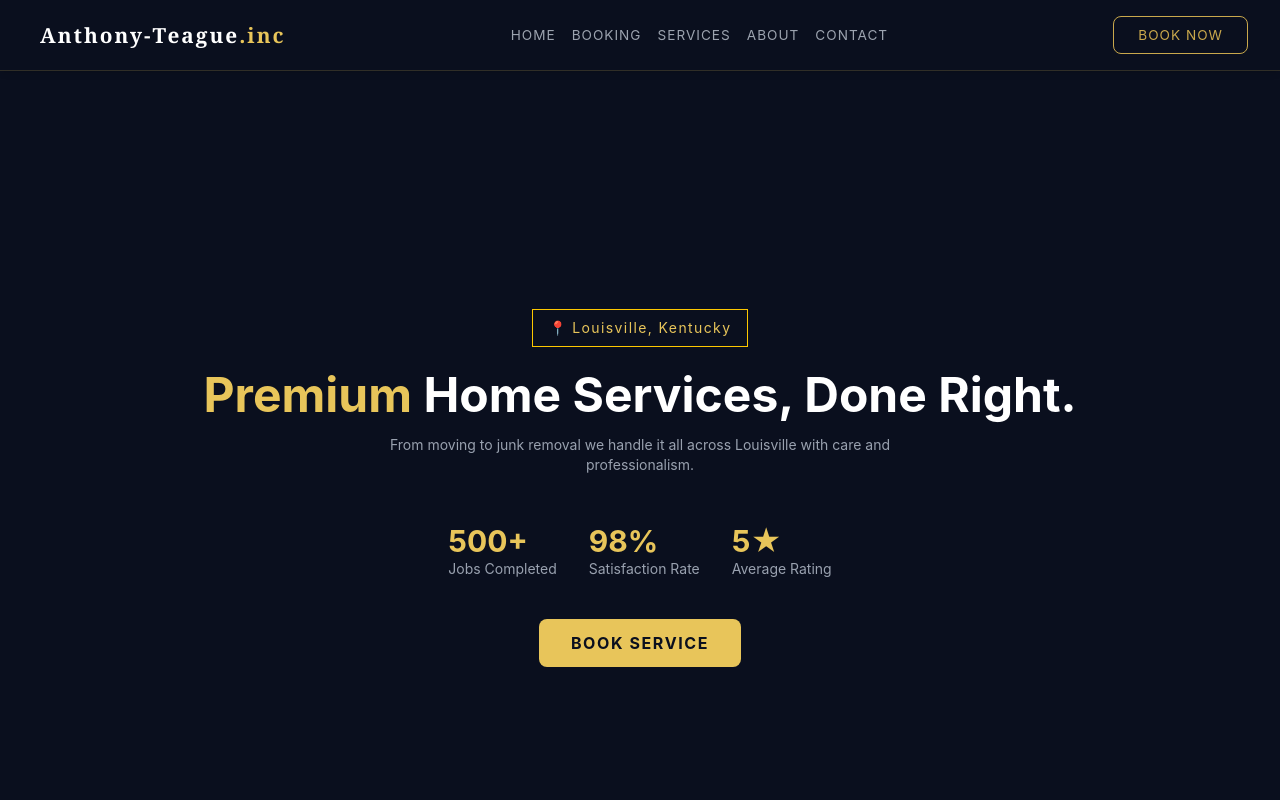
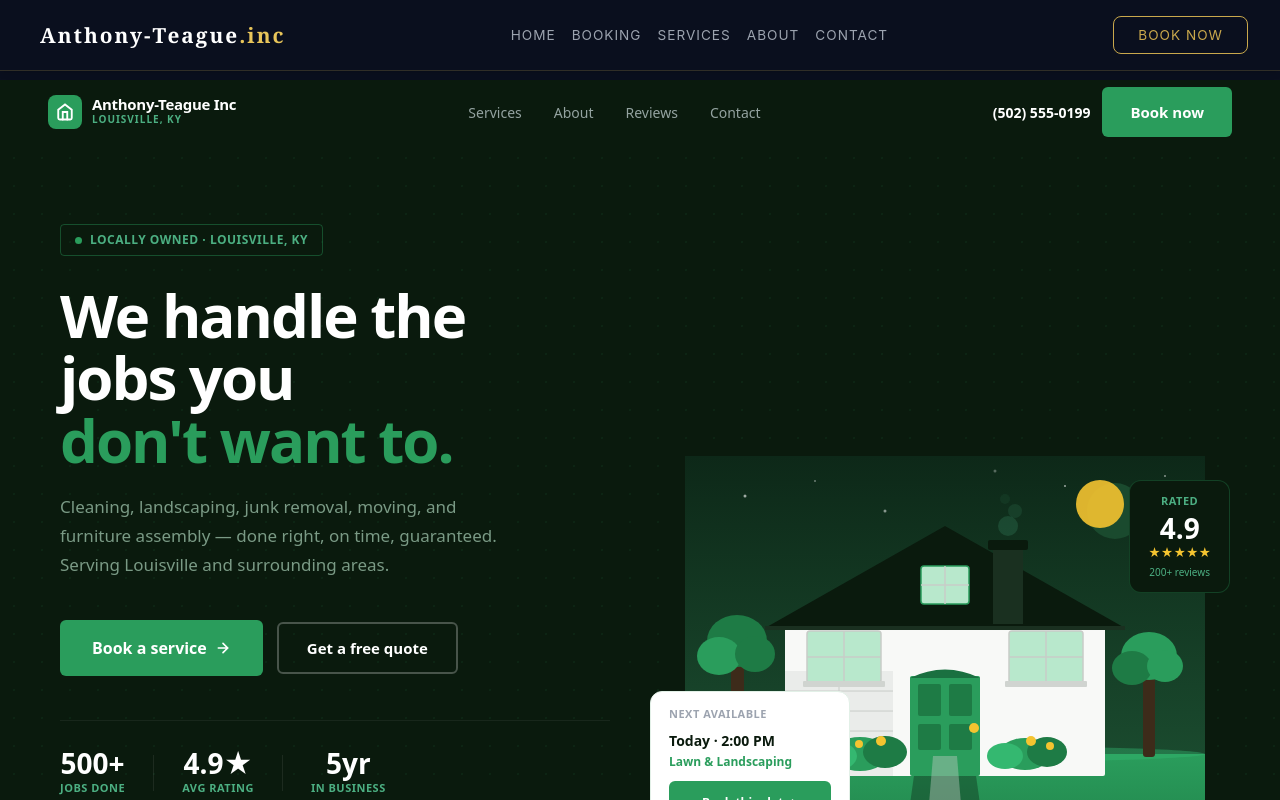
Before and after one commit to Rynolds266/home-service, a React (Vite) app: page / in a window 1280 px wide. Shown: the top 800 px of the page. Built offline with nearby package versions, Linux system fonts and the light colour scheme.

Commit message:
fix: wire LandingPage to root route replacing old Home component

```diff
--- a/src/App.jsx
+++ b/src/App.jsx
@@ -7,6 +7,8 @@ import NavBar from './components/Navbar'
 import Booking from './pages/Booking'
 
 import  Contact  from './pages/Contact'
+
+import LandingPage from './pages/LandingPage'
 
 
 import { Routes , Route } from 'react-router-dom'
@@ -35,7 +37,7 @@ function App(){
 
     <main className={!isAdmin?"pt-20": ""}>
        <Routes>
-         <Route path='/' element={<Home/>}/>
+         <Route path='/' element={<LandingPage/>}/>
          <Route path='/contact' element={<Contact/>}/>
          <Route path='/booking' element={<BookingFlow/>}/>
          <Route path='/about' element={<About/>}/>
```
